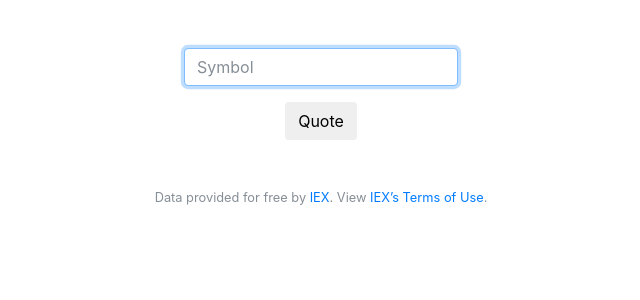
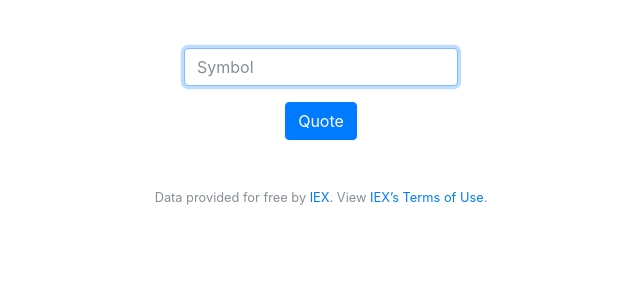
Before and after one commit to winter-sols/EaseFinance, a Flask app: page /quote in a window 1280 px wide. Shown: the part 76-376 px from the top of the page, without its empty margins (319-959 px from the left). Run offline with Flask 2, Linux system fonts and the light colour scheme; a user stored in the database is signed in; some libraries are stand-ins or nearby versions.

Commit message:
change quote layout button style

```diff
--- a/templates/quote.html
+++ b/templates/quote.html
@@ -9,6 +9,6 @@
         <div class="form-group">
             <input autocomplete="off" autofocus class="form-control" name="symbol" placeholder="Symbol" type="text" >
         </div>
-        <button class="btn btn-default" type="submit">Quote</button>
+        <button class="btn btn-primary" type="submit">Quote</button>
     </form>
 {% endblock %}
```
